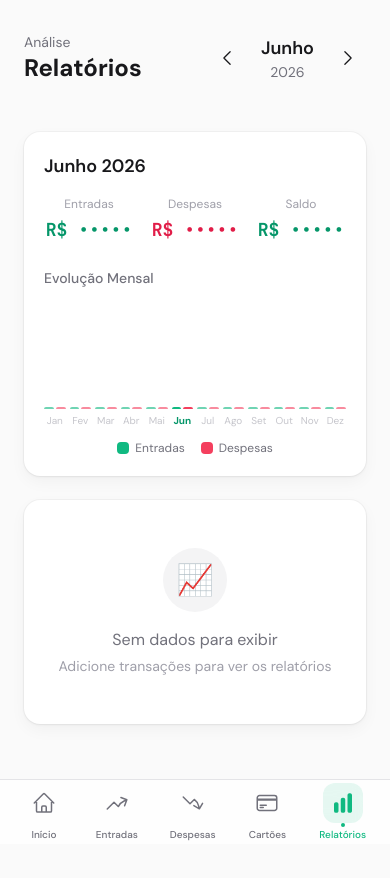
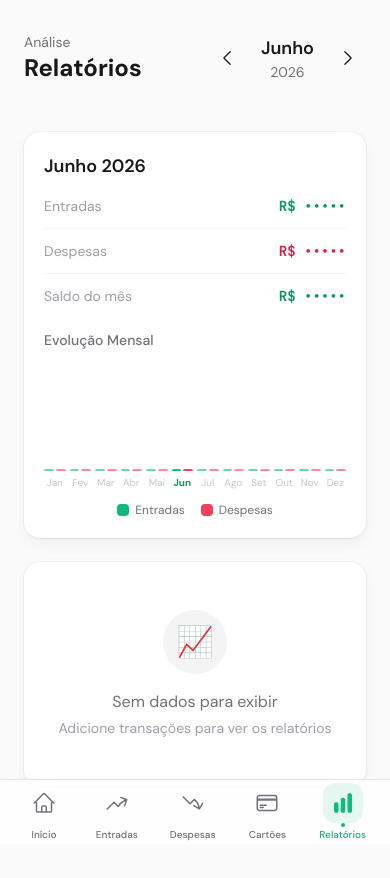
Before and after one commit to luckgoncalves/finanx, a Next.js app: page /relatorios in a window 390 px wide. Shown: the top 878 px of the page. Built offline with nearby package versions, Linux system fonts and the light colour scheme.

Commit message:
fix: corrige layout do resumo em relatórios para mobile
Substitui grid-cols-3 por lista vertical (label à esquerda, valor à direita)
evitando quebra de linha em valores negativos e textos longos no mobile.

https://claude.ai/code/session_0161t2LqJSQXtQTeyDw3LJba

```diff
--- a/src/app/relatorios/page.tsx
+++ b/src/app/relatorios/page.tsx
@@ -87,43 +87,54 @@ export default function RelatoriosPage() {
             {MONTHS[currentMonth - 1]} {currentYear}
           </h2>
 
-          <div className="grid grid-cols-3 gap-4 mb-6">
-            <div className="text-center">
-              <p className="text-xs text-zinc-400 dark:text-zinc-500 mb-1">Entradas</p>
-              <p className="text-lg font-bold text-emerald-600 dark:text-emerald-400 font-mono">
-                {hideValues ? 'R$ •••••' : monthlyData.totalIncome.toLocaleString('pt-BR', { notation: 'compact', style: 'currency', currency: 'BRL' })}
+          <div className="space-y-3 mb-6">
+            {/* Entradas */}
+            <div className="flex items-center justify-between">
+              <p className="text-sm text-zinc-400 dark:text-zinc-500">Entradas</p>
+              <div className="text-right">
+                <p className="text-sm font-bold text-emerald-600 dark:text-emerald-400 font-mono">
+                  {hideValues ? 'R$ •••••' : monthlyData.totalIncome.toLocaleString('pt-BR', { style: 'currency', currency: 'BRL' })}
                 </p>
                 {!hideValues && yearlyData.totalIncome > 0 && (
-                <p className="text-[10px] text-zinc-400 dark:text-zinc-500 mt-0.5">
-                  {incomePercent.toFixed(0)}% do ano
+                  <p className="text-[10px] text-zinc-400 dark:text-zinc-500">
+                    {incomePercent.toFixed(0)}% do total anual
                   </p>
                 )}
               </div>
-            <div className="text-center">
-              <p className="text-xs text-zinc-400 dark:text-zinc-500 mb-1">Despesas</p>
-              <p className="text-lg font-bold text-rose-600 dark:text-rose-400 font-mono">
-                {hideValues ? 'R$ •••••' : monthlyData.totalExpense.toLocaleString('pt-BR', { notation: 'compact', style: 'currency', currency: 'BRL' })}
+            </div>
+            <div className="h-px bg-zinc-100 dark:bg-zinc-800" />
+            {/* Despesas */}
+            <div className="flex items-center justify-between">
+              <p className="text-sm text-zinc-400 dark:text-zinc-500">Despesas</p>
+              <div className="text-right">
+                <p className="text-sm font-bold text-rose-600 dark:text-rose-400 font-mono">
+                  {hideValues ? 'R$ •••••' : monthlyData.totalExpense.toLocaleString('pt-BR', { style: 'currency', currency: 'BRL' })}
                 </p>
                 {!hideValues && yearlyData.totalExpense > 0 && (
-                <p className="text-[10px] text-zinc-400 dark:text-zinc-500 mt-0.5">
-                  {expensePercent.toFixed(0)}% do ano
+                  <p className="text-[10px] text-zinc-400 dark:text-zinc-500">
+                    {expensePercent.toFixed(0)}% do total anual
                   </p>
                 )}
               </div>
-            <div className="text-center">
-              <p className="text-xs text-zinc-400 dark:text-zinc-500 mb-1">Saldo</p>
-              <p className={`text-lg font-bold font-mono ${
+            </div>
+            <div className="h-px bg-zinc-100 dark:bg-zinc-800" />
+            {/* Saldo */}
+            <div className="flex items-center justify-between">
+              <p className="text-sm text-zinc-400 dark:text-zinc-500">Saldo do mês</p>
+              <div className="text-right">
+                <p className={`text-sm font-bold font-mono ${
                   monthlyData.balance >= 0
                     ? 'text-emerald-600 dark:text-emerald-400'
                     : 'text-rose-600 dark:text-rose-400'
                 }`}>
-                {hideValues ? 'R$ •••••' : monthlyData.balance.toLocaleString('pt-BR', { notation: 'compact', style: 'currency', currency: 'BRL' })}
+                  {hideValues ? 'R$ •••••' : monthlyData.balance.toLocaleString('pt-BR', { style: 'currency', currency: 'BRL' })}
                 </p>
                 {!hideValues && (
-                <p className="text-[10px] text-zinc-400 dark:text-zinc-500 mt-0.5">
-                  ano: {yearlyData.balance.toLocaleString('pt-BR', { notation: 'compact', style: 'currency', currency: 'BRL' })}
+                  <p className="text-[10px] text-zinc-400 dark:text-zinc-500">
+                    acumulado {currentYear}: {yearlyData.balance.toLocaleString('pt-BR', { notation: 'compact', style: 'currency', currency: 'BRL' })}
                   </p>
                 )}
+              </div>
             </div>
           </div>
 
```
Lines whose indentation alone changed are shown as unchanged.
